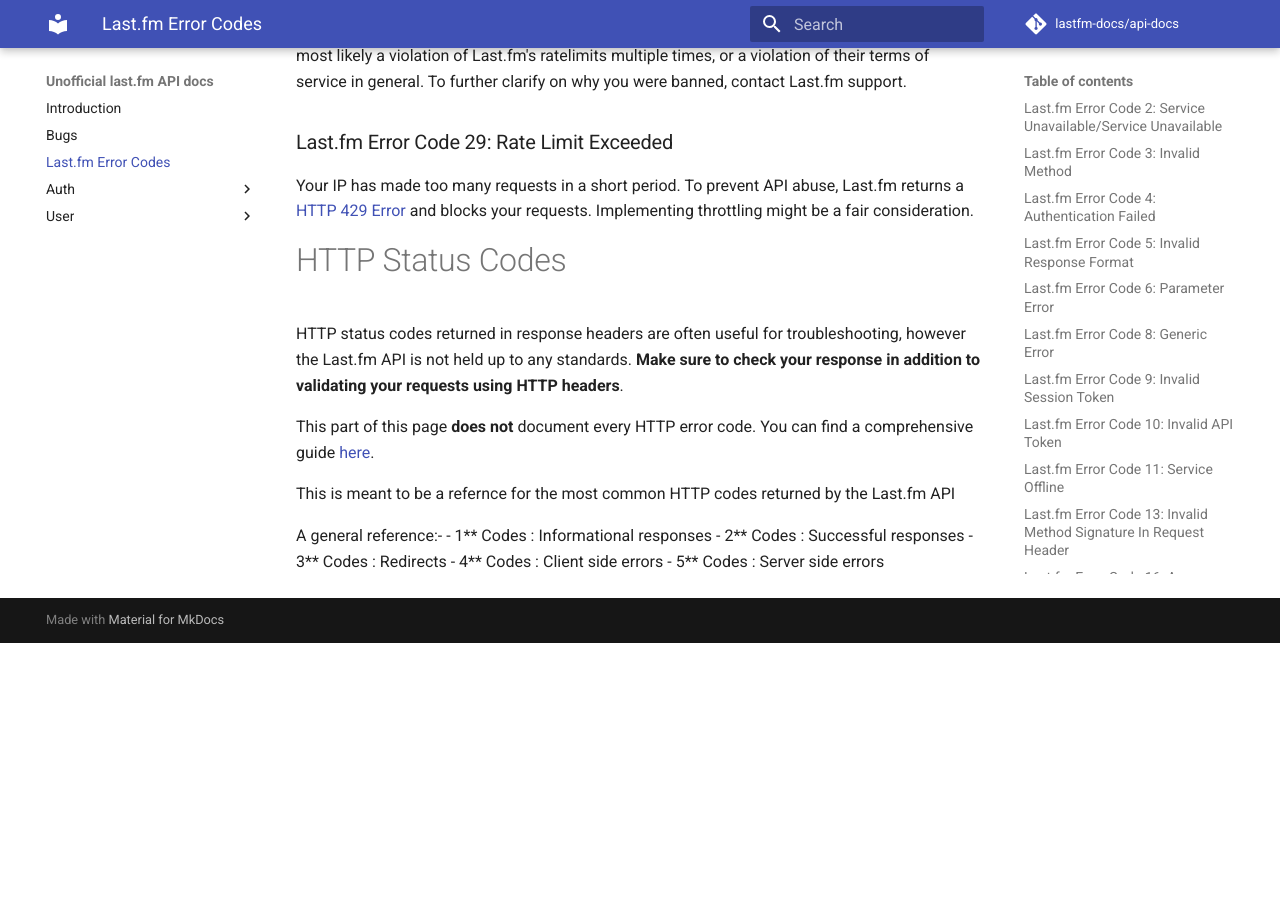
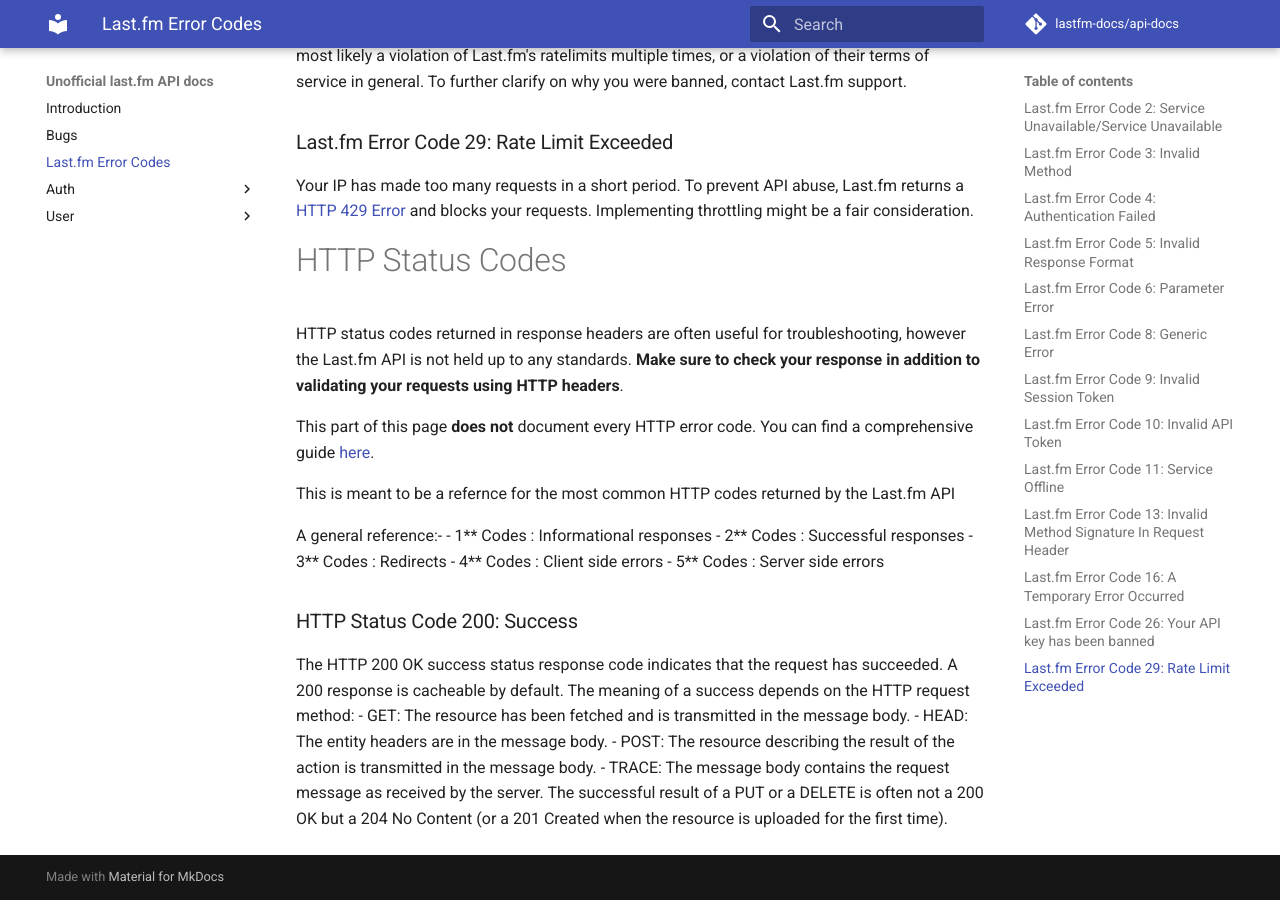
Before and after one commit to lastfm-docs/api-docs, an MkDocs documentation site: the page built from docs/codes.md, in a window 1280 px wide and 900 px high, scrolled down 2242 px. Built offline with MkDocs 1.6.1 and Material for MkDocs 9.7.7, drawn with Linux system fonts in a browser that asks for light colours; comment, search, counter and statistics services are not loaded; before the commit the page ends 2885 px from its top, so only the background shows below that.

Commit message:
added http codes for success

```diff
--- a/docs/codes.md
+++ b/docs/codes.md
@@ -81,3 +81,12 @@
   - 3** Codes : Redirects
   - 4** Codes : Client side errors
   - 5** Codes : Server side errors
+
+### HTTP Status Code 200: Success
+The HTTP 200 OK success status response code indicates that the request has succeeded. A 200 response is cacheable by default.
+The meaning of a success depends on the HTTP request method:
+   - GET: The resource has been fetched and is transmitted in the message body.
+   - HEAD: The entity headers are in the message body.
+   - POST: The resource describing the result of the action is transmitted in the message body.
+   - TRACE: The message body contains the request message as received by the server.
+The successful result of a PUT or a DELETE is often not a 200 OK but a 204 No Content (or a 201 Created when the resource is uploaded for the first time).
```
